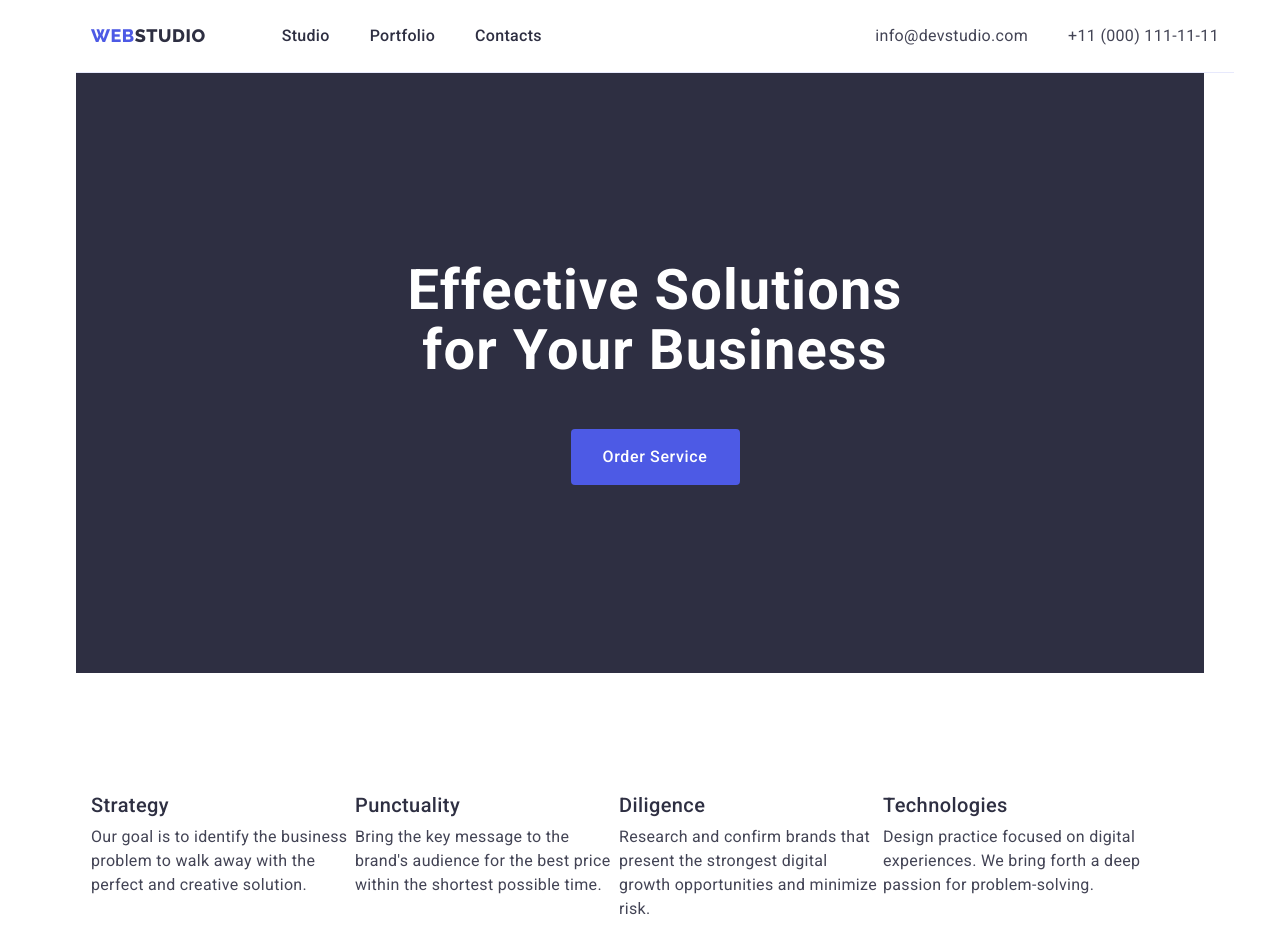
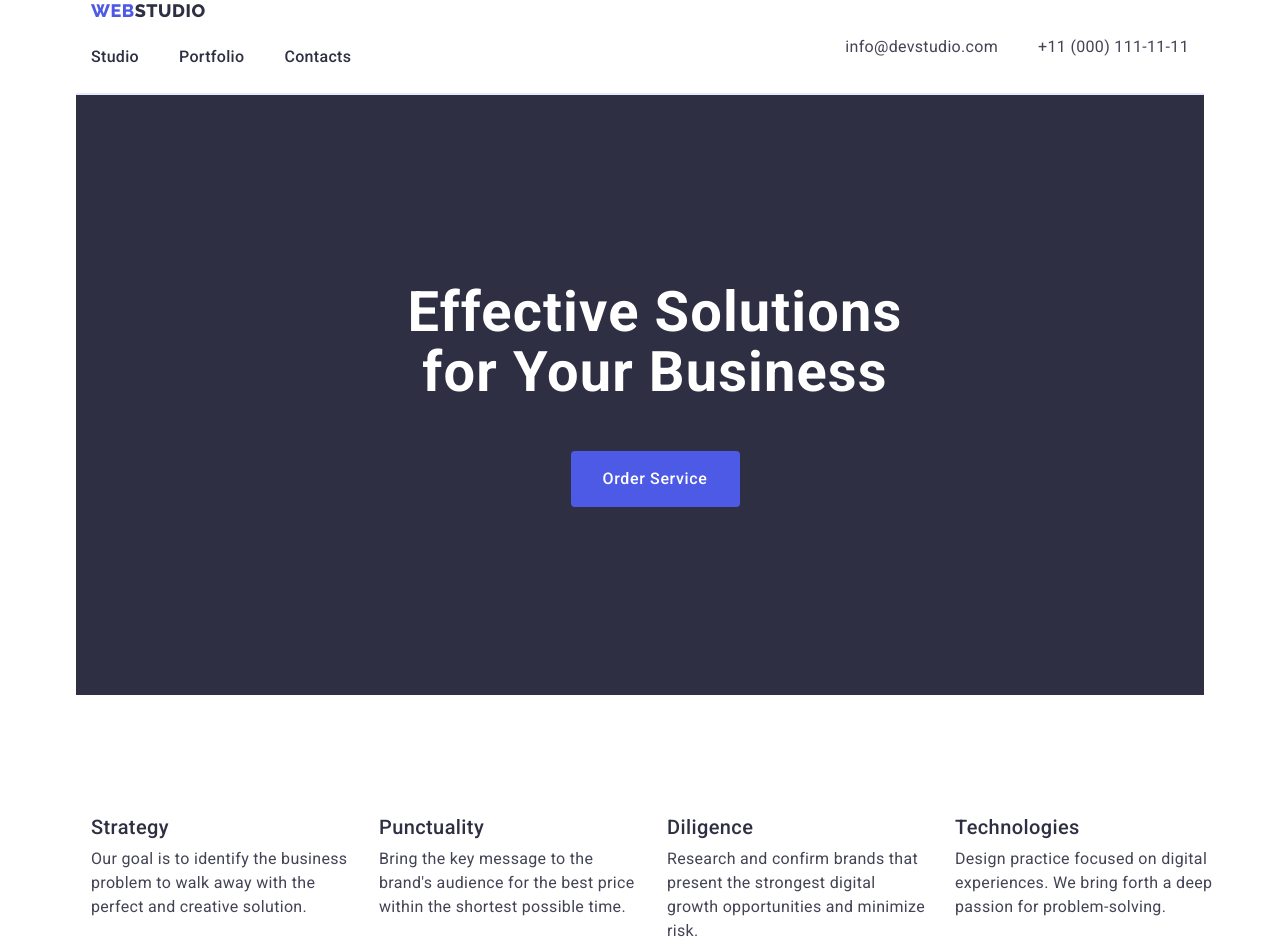
Before and after one commit to SergeyZhydkov/goit-markup-hw-03, a plain HTML site: page index.html in a window 1280 px wide. Shown: the top 952 px of the page. Drawn offline with nearby package versions, Linux system fonts and the light colour scheme.

Commit message:
доопрацювання

```diff
--- a/css/styles.css
+++ b/css/styles.css
@@ -28,8 +28,7 @@ body {
 }
 .container {
   width: 1158px;
-  margin-right: auto;
-  margin-left: auto;
+  margin: 0 auto;
   padding-right: 15px;
   padding-left: 15px;
 }
@@ -61,13 +60,16 @@ img {
   color: var(--primary-brand);
   display: inline-block;
   margin-bottom: 16px;
+  padding-left: 156px;
 }
 .link {
   text-decoration: none;
 }
-.nav-b0x {
+.nav-box {
   display: flex;
   align-items: center;
+flex-direction: row;
+
 }
 .nav-link {
   font-weight: 500;
@@ -174,7 +176,7 @@ img {
 }
 .feature-list {
   display: flex;
-  margin-right: 24px;
+  gap: 24px;
 }
 .feature-list:last-child {
   margin-right: 0;
@@ -222,6 +224,7 @@ img {
 .team {
   background-color: var(--light);
   padding: 120px 0;
+  display: flex;
 }
 .team-title {
   font-size: 36px;
@@ -328,9 +331,13 @@ img {
   letter-spacing: 0.02em;
   color: var(--light);
   max-width: 264px;
+  padding-left: 156px;
+}
+.header-box {
+  border-bottom: 1px solid var(--cornflower);
+  display: flex;
 }
 .header-content {
-  border-bottom: 1px solid var(--cornflower);
   display: flex;
   flex-direction: row;
   justify-content: space-between;
--- a/index.html
+++ b/index.html
@@ -17,7 +17,7 @@
 
   <body class="container">
     <!-- header -->
-    <header>
+    <header class="header-box">
       <!-- navigation -->
       <div class="header-content container">
         <nav class="nav-b0x">
```
Also changed, not shown: portfolio.html (+8 -6 lines).
